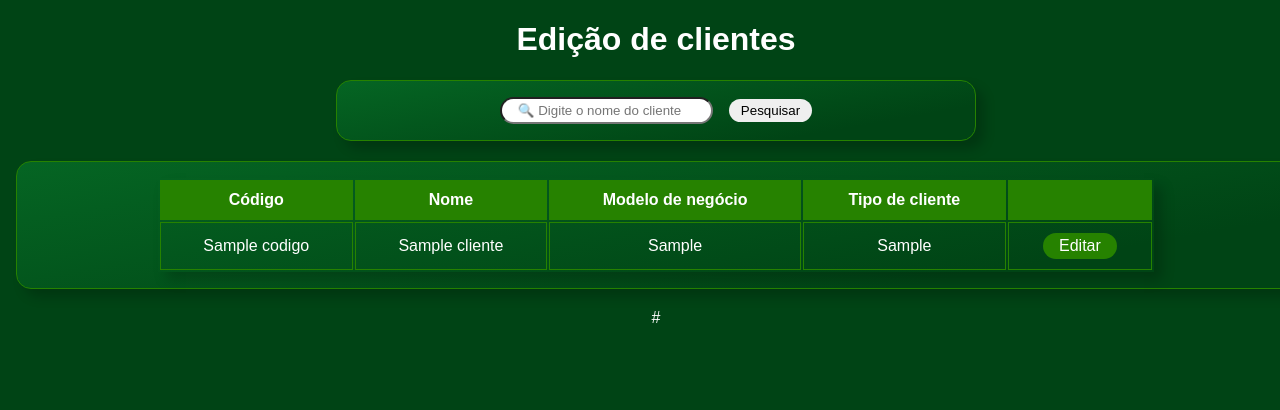
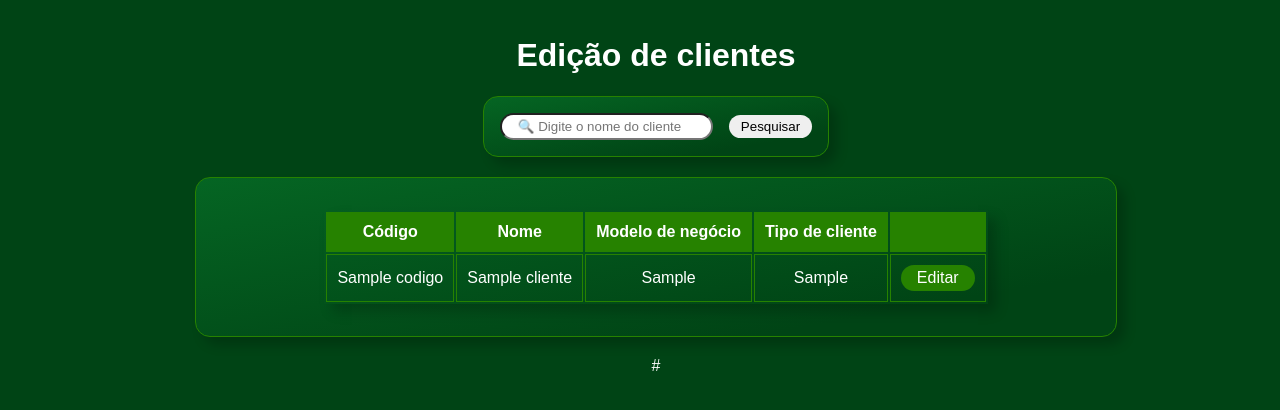
Before and after one commit to fanecovsf/crud-clients, a Flask app: template templates/index.html in a window 1280 px wide. Shown: the top 410 px of the page. Run offline with Flask 3, Linux system fonts and the light colour scheme; the template is opened without the code that fills it: most values are stand-ins (such as "Sample title", 1, 10 or a date in 2020); parts of the project's set-up code (start-up, migrations or seed data) failed here and were passed over; some libraries are stand-ins or nearby versions.

Commit message:
Fix: Mudança de template

```diff
--- a/static/styles/styles.css
+++ b/static/styles/styles.css
@@ -9,6 +9,13 @@
 }
 
 .container {
+  display: flex;
+  flex-direction: column;
+  align-items: center;
+  justify-content: center;
+}
+
+.container-edit {
   display: flex;
   flex-direction: column;
   align-items: center;
@@ -76,7 +83,7 @@
   justify-content: center;
   margin-top: 20px;
   border: 1px solid #268200;
-  padding: 2vh;
+  padding: 4vh 16vh;
   border-radius: 15px;
   max-width: 100%;
   box-shadow: 8px 8px 12px rgba(0, 0, 0, 0.2);
@@ -85,7 +92,7 @@
 .table-1 {
   border-collapse: separate;
   margin: auto;
-  width: 80%;
+  width: 100%;
   box-shadow: 8px 8px 12px rgba(0, 0, 0, 0.2);
 }
 
--- a/templates/edit.html
+++ b/templates/edit.html
@@ -10,7 +10,7 @@
 
     <h1 style="text-align: center;">Editar cliente {{cliente.nome}}</h1>
     <section class="form-search">
-        <form action="/clientes/edit/{{ cliente.codigo }}" class="container" method="post" style="justify-content: center;">
+        <form action="/clientes/edit/{{ cliente.codigo }}" class="container-edit" method="post" >
             <div class="row">
                 <div class="value-read">
                     <div class="label">
--- a/templates/index.html
+++ b/templates/index.html
@@ -10,7 +10,7 @@
     <title>Edição de clientes</title>
   </head>
   <body>
-    <div>
+    <div class="container">
       <h1>Edição de clientes</h1>
       <section class="form-search">
         <form
```
